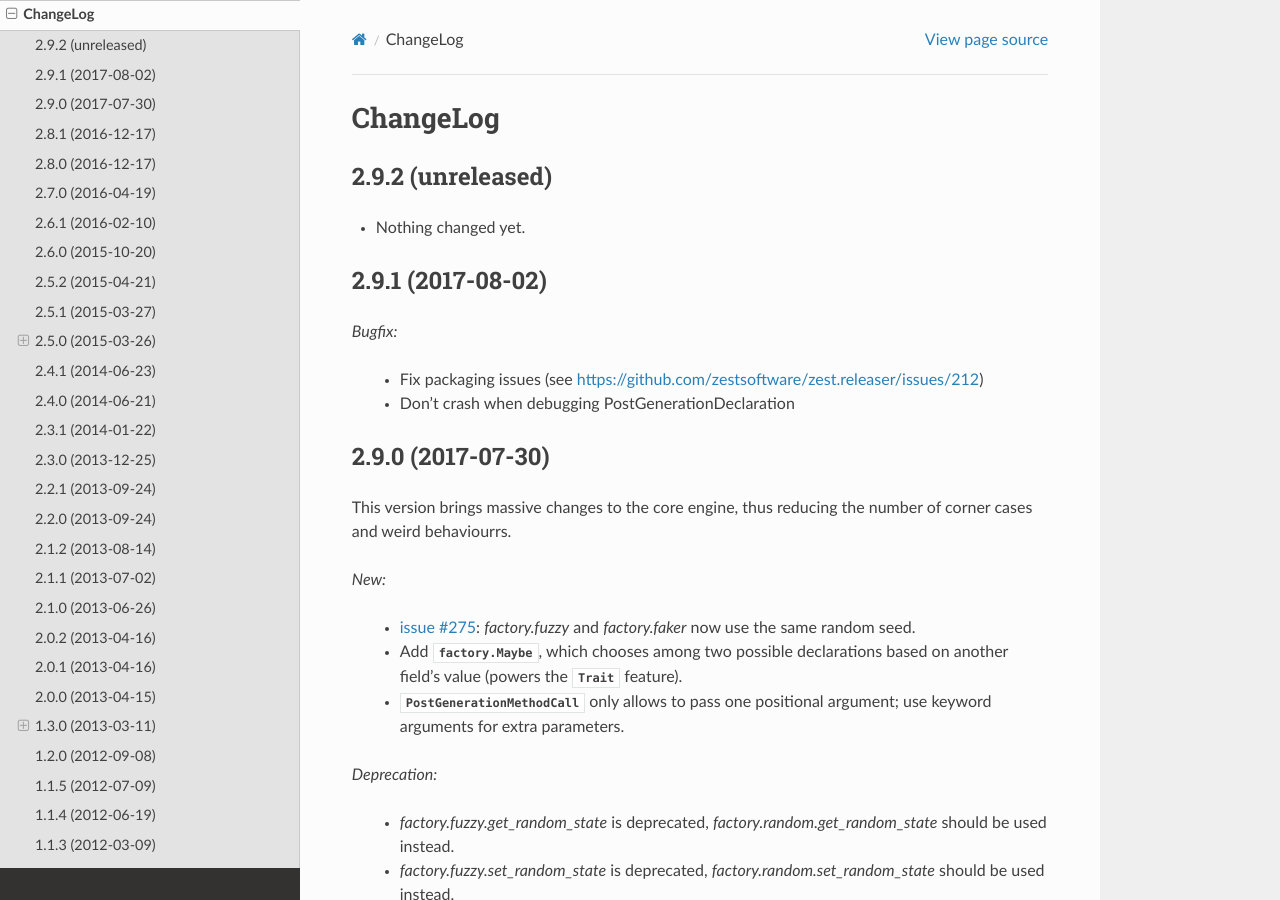
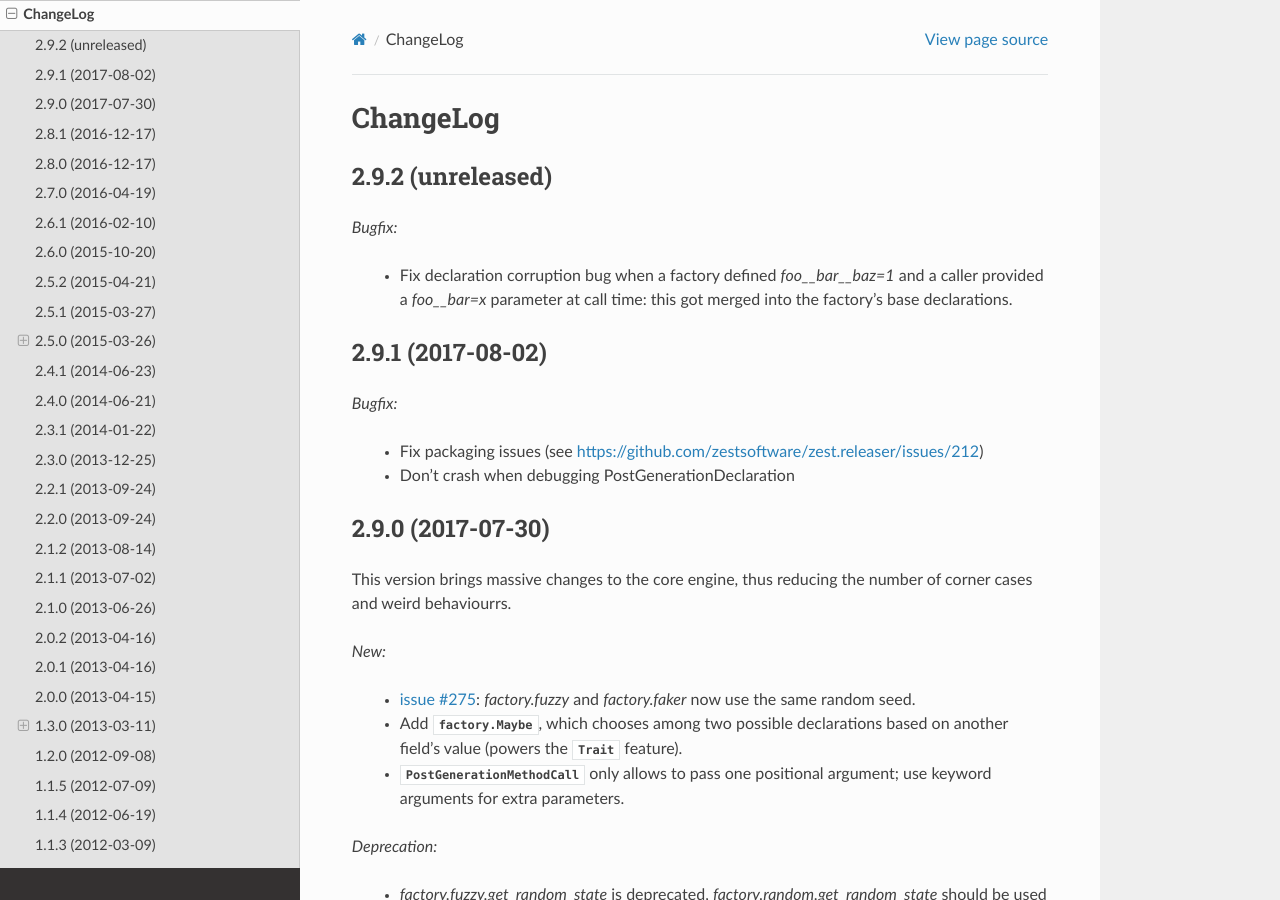
Before and after one commit to FactoryBoy/factory_boy, a Sphinx documentation site: the page built from docs/changelog.rst, in a window 1280 px wide and 900 px high. Built offline with Sphinx 7.4.7 and the Read the Docs theme 2.0.0, drawn with Linux system fonts in a browser that asks for light colours.

Commit message:
Update changelog.

```diff
--- a/docs/changelog.rst
+++ b/docs/changelog.rst
@@ -4,7 +4,11 @@
 2.9.2 (unreleased)
 ------------------
 
-- Nothing changed yet.
+*Bugfix:*
+
+    - Fix declaration corruption bug when a factory defined `foo__bar__baz=1` and a caller
+      provided a `foo__bar=x` parameter at call time: this got merged into the factory's base
+      declarations.
 
 
 2.9.1 (2017-08-02)
```
